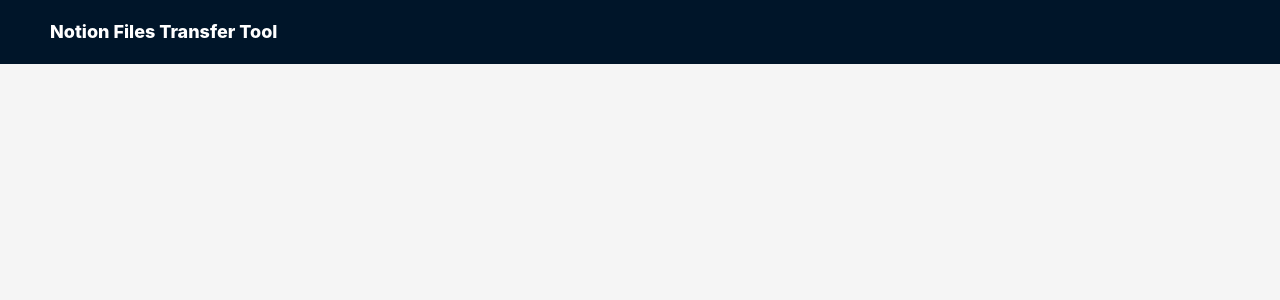
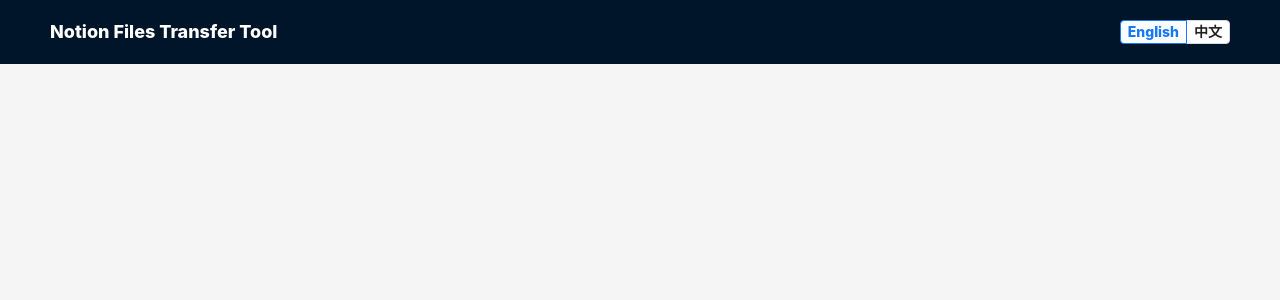
Before and after one commit to XuQuan-nikkkki/notion_files_transfer_tool, a React app: page / in a window 1280 px wide. Shown: the top 300 px of the page. Built offline with nearby package versions, Linux system fonts and the light colour scheme.

Commit message:
feat: support both English and Chinese

```diff
--- a/src/App.tsx
+++ b/src/App.tsx
@@ -1,7 +1,13 @@
-import React, { CSSProperties } from "react";
-import { Layout } from "antd";
+import React, { CSSProperties, useState } from "react";
+import { Layout, Radio, ConfigProvider } from "antd";
+import enUS from "antd/locale/en_US";
+import zhCN from "antd/locale/zh_CN";
+
+import { Language, LANGUAGE_MAP, LANGUAGES, TITLE_MAP } from "./constant";
 
 const { Header } = Layout;
+
+const DefaultLanguage: Language = "English";
 
 const layoutStyle: CSSProperties = {
   height: "100vh",
@@ -17,11 +23,35 @@ const headerStyle: CSSProperties = {
 };
 
 const App = () => {
+  const [language, setLanguage] = useState<Language>(DefaultLanguage);
+
+  const renderLanguageSelector = () => {
+    return (
+      <Radio.Group size="small" defaultValue={language}>
+        {LANGUAGES.map((lang: Language) => (
+          <Radio.Button
+            key={lang}
+            value={lang}
+            checked={lang === language}
+            onChange={() => setLanguage(lang)}
+          >
+            {LANGUAGE_MAP[lang]}
+          </Radio.Button>
+        ))}
+      </Radio.Group>
+    );
+  };
+
   return (
     <div className="app">
-      <Layout style={layoutStyle}>
-        <Header style={headerStyle}>Notion Files Transfer Tool</Header>
-      </Layout>
+      <ConfigProvider locale={language === "Chinese" ? zhCN : enUS}>
+        <Layout style={layoutStyle}>
+          <Header style={headerStyle}>
+            {TITLE_MAP[language]}
+            {renderLanguageSelector()}
+          </Header>
+        </Layout>
+      </ConfigProvider>
     </div>
   );
 };
--- /dev/null
+++ b/src/constant.ts
@@ -0,0 +1,16 @@
+export const LANGUAGES = ["English", "Chinese"] as const;
+export type Language = (typeof LANGUAGES)[number];
+
+type LanguageToCopy = {
+  [key in Language]: string;
+};
+
+export const LANGUAGE_MAP: LanguageToCopy = {
+  English: "English",
+  Chinese: "中文",
+};
+
+export const TITLE_MAP: LanguageToCopy = {
+  English: "Notion Files Transfer Tool",
+  Chinese: "Notion 文件搬家工具",
+};
```
